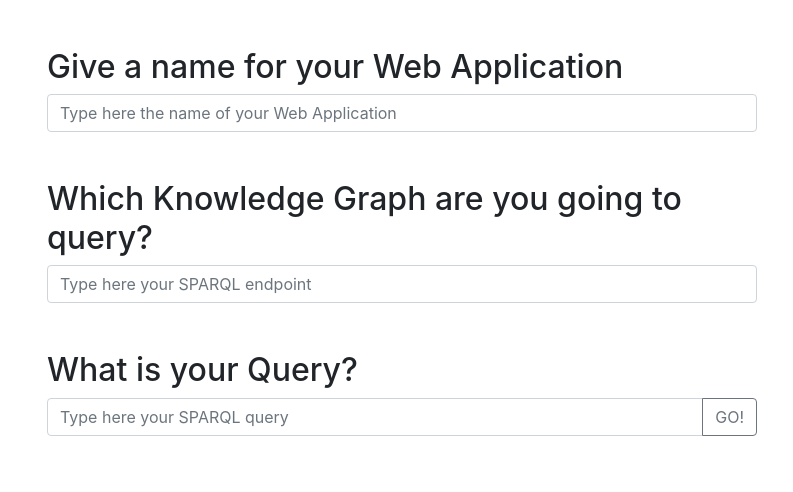
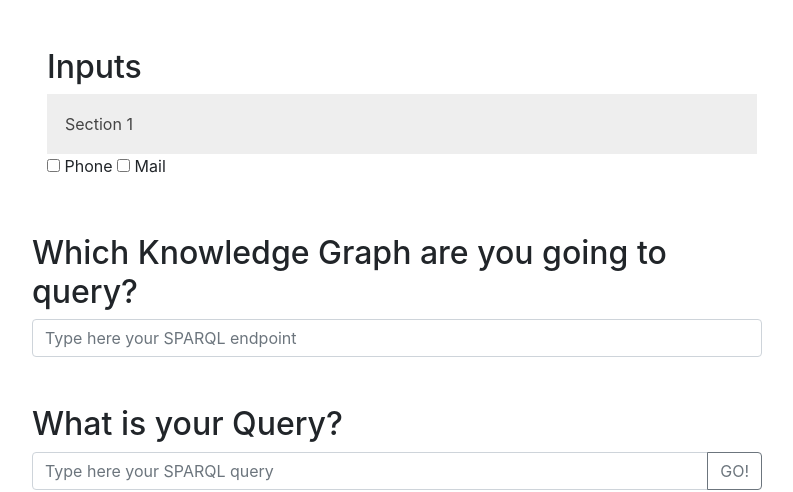
Before and after one commit to SirikS/kd-project, a Flask app: page / in a window 1280 px wide. Shown: the part 76-568 px from the top of the page, without its empty margins (53-846 px from the left). Run offline with Flask 2, Linux system fonts and the light colour scheme; some libraries are stand-ins or nearby versions.

Commit message:
accordion

```diff
--- a/static/css-custom.css
+++ b/static/css-custom.css
@@ -16,3 +16,29 @@
 .my-card:hover {
 	border-color: #f58723;
 }
+
+/* Style the buttons that are used to open and close the accordion panel */
+.accordion {
+    background-color: #eee;
+    color: #444;
+    cursor: pointer;
+    padding: 18px;
+    width: 100%;
+    text-align: left;
+    border: none;
+    outline: none;
+    transition: 0.4s;
+  }
+
+  /* Add a background color to the button if it is clicked on (add the .active class with JS), and when you move the mouse over it (hover) */
+  .active, .accordion:hover {
+    background-color: #ccc;
+  }
+
+  /* Style the accordion panel. Note: hidden by default */
+  .panel {
+    padding: 0 18px;
+    background-color: white;
+    display: none;
+    overflow: hidden;
+  }
--- a/templates/index.html
+++ b/templates/index.html
@@ -13,7 +13,26 @@
     <link href= {{ url_for('static', filename = 'bootstrap.min.css') }} rel="stylesheet">
 	<link href= {{ url_for('static', filename = 'css-custom.css') }} rel="stylesheet">
 
+    <script>
+      var acc = document.getElementsByClassName("accordion");
+      var i;
 
+      for (i = 0; i < acc.length; i++) {
+        acc[i].addEventListener("click", function() {
+          /* Toggle between adding and removing the "active" class,
+          to highlight the button that controls the panel */
+          this.classList.toggle("active");
+
+          /* Toggle between hiding and showing the active panel */
+          var panel = this.nextElementSibling;
+          if (panel.style.display === "block") {
+            panel.style.display = "none";
+          } else {
+            panel.style.display = "block";
+          }
+        });
+      }
+    </script>
   </head>
 
   <body ng-controller="MainCtrl">
@@ -32,12 +51,23 @@
 		 <div class="container mt-5 mb-5">
 		   <div class="row">
 		     <div class="col-8">
-	   		 <h2>Give a name for your Web Application</h2>
-          <div class="input-group">
-            <input type="text" class="form-control" ng-model="myInputAppName" placeholder="Type here the name of your Web Application" >
+            <form>
+              <h2>Inputs</h2>
+                <button class="accordion">Section 1</button>
+                  <div class="panel">
+                      <input type="checkbox" id="contactChoice1" name="contact" value="email">
+                      <label for="contactChoice1">Pork</label>
+                  </div>
+                    <input type="checkbox" id="contactChoice2" name="contact" value="phone">
+                    <label for="contactChoice2">Phone</label>
+
+                    <input type="checkbox" id="contactChoice3" name="contact" value="mail">
+                    <label for="contactChoice3">Mail</label>
+                        <!-- <div class="input-group">
+                        <input type="text" class="form-control" ng-model="myInputAppName" placeholder="Type here the name of your Web Application" > -->
           </div>
-		   	 </div>
-		 </div>
+		   	</div>
+		  </div>
 	 	</div>
 
 		 <div class="container mt-5 mb-5">
```
